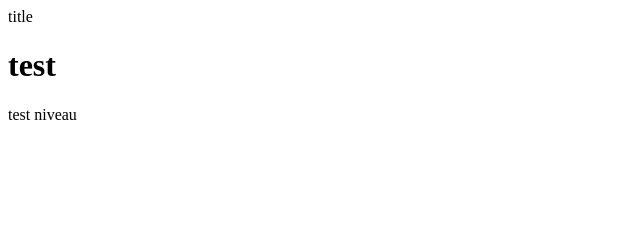
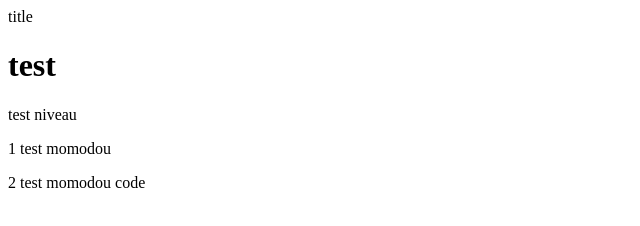
Before and after one commit to sakine93/FormationGitSIFA, a plain HTML site: page index.html in a window 1280 px wide. Shown: the whole page, without its empty margins (0-640 px from the left). Drawn offline with Linux system fonts and the light colour scheme.

Commit message:
mes changements assane sont la merci

```diff
--- a/index.html
+++ b/index.html
@@ -5,5 +5,13 @@
         <p>
             test niveau
         </p>
+
+        <p>
+           1 test momodou
+        </p>
+
+        <p>
+           2 test momodou code
+        </p>
     </body>
 </html>
```
